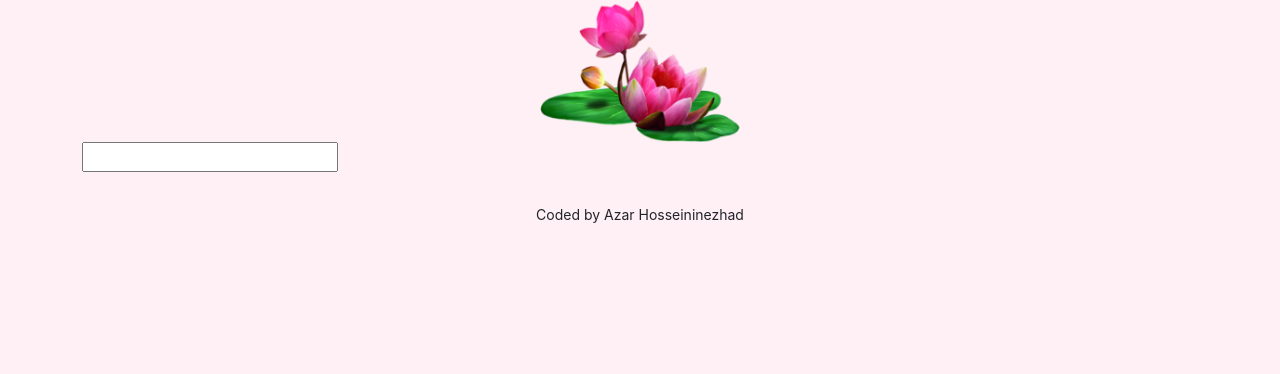
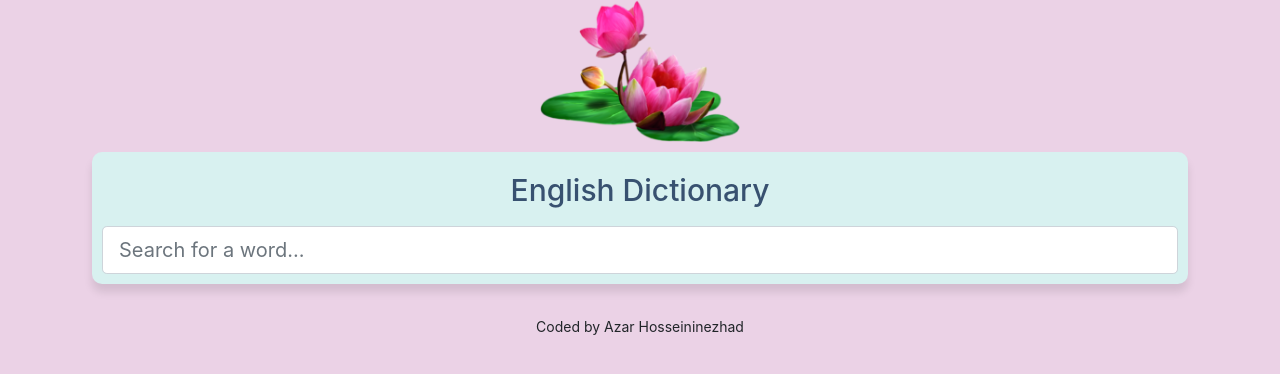
Before and after one commit to azarhn9/dictionary, a React (Create React App) app: page / in a window 1280 px wide. Shown: the top 374 px of the page. Built offline with nearby package versions, Linux system fonts and the light colour scheme.

Commit message:
style & photos

```diff
--- a/src/App.js
+++ b/src/App.js
@@ -1,7 +1,7 @@
 
 import logo from './l2.png';
 import './App.css';
-import Dictionary from './Dictionary';
+import Search from './Search';
 export default function App() {
   return (
     <div className="App">
@@ -11,7 +11,7 @@ export default function App() {
 <img src={logo} className="App-logo" alt="logo" />
       </header>
       <main>
-        <Dictionary />
+        <Search />
       </main>
       <footer className="App-footer">
         <small>Coded by Azar Hosseininezhad</small>
--- a/src/Dictionary.css
+++ /dev/null
@@ -1,2 +0,0 @@
-.Dictionary {
-}
--- a/src/Dictionary.js
+++ /dev/null
@@ -1,34 +0,0 @@
-import React, { useState } from "react";
-import axios from "axios";
-import Results from "./Results";
-import "./Dictionary.css";
-
-export default function Dictionary() {
-  let [keyword, setKeyword] = useState("");
-  let [results, setResults] = useState(null);
-
-  function handleResponse(response) {
-    setResults(response.data[0]);
-  }
-
-  function search(event) {
-    event.preventDefault();
-
-    // documentation: https://dictionaryapi.dev/e
-    let apiUrl = `https://api.dictionaryapi.dev/api/v2/entries/en_US/${keyword}`;
-    axios.get(apiUrl).then(handleResponse);
-  }
-
-  function handleKeywordChange(event) {
-    setKeyword(event.target.value);
-  }
-
-  return (
-    <div className="Dictionary">
-      <form onSubmit={search}>
-        <input type="search" onChange={handleKeywordChange} />
-      </form>
-      <Results results={results} />
-    </div>
-  );
-}
--- /dev/null
+++ b/src/Search.css
@@ -0,0 +1,21 @@
+.SearchBar section {
+  background-color: #d8f1f0;
+  margin: 10px;
+  padding: 10px;
+  border-radius: 10px;
+  box-shadow: 0 8px 8px rgb(0 0 0 / 10%);
+}
+
+h1 {
+  font-size: 30px;
+  text-align: center;
+  padding-top: 10px;
+  padding-bottom: 10px;
+  color: #385170;
+}
+
+form {
+  display: flex;
+  justify-content: center;
+  align-items: center;
+}
--- /dev/null
+++ b/src/Search.js
@@ -0,0 +1,58 @@
+import React, { useState } from "react";
+import axios from "axios";
+import Results from "./Results";
+import Photos from "./Photos";
+import "./Search.css";
+
+export default function Search() {
+  let [searchTerm, setSearchTerm] = useState("");
+  let [results, setResults] = useState(null);
+  let [photos, setPhotos] = useState(null);
+
+  function handleResponse(response) {
+    setResults(response.data[0]);
+  }
+
+  function pexelsSearch(response) {
+    setPhotos(response.data.photos);
+  }
+
+  function dictionarySearch(event) {
+    event.preventDefault();
+    // documentation: https://dictionaryapi.dev
+    let apiUrl = `https://api.dictionaryapi.dev/api/v2/entries/en/${searchTerm}`;
+    axios.get(apiUrl).then(handleResponse);
+
+    let pexelsApiKey =
+      "563492ad6f91700001000001483f153019b4453c9422a8c3b4367773";
+    let pexelsApiUrl = `https://api.pexels.com/v1/search?query=${searchTerm}`;
+    axios
+      .get(pexelsApiUrl, {
+        headers: { Authorization: `Bearer ${pexelsApiKey}` },
+      })
+      .then(pexelsSearch);
+  }
+
+  function handleSearchTerm(event) {
+    event.preventDefault();
+    setSearchTerm(event.target.value);
+  }
+
+  return (
+    <div className="SearchBar">
+      <section>
+        <h1>English Dictionary</h1>
+        <form onSubmit={dictionarySearch}>
+          <input
+            type="search"
+            className="form-control form-control-lg"
+            placeholder="Search for a word..."
+            onChange={handleSearchTerm}
+          />
+        </form>
+      </section>
+      <Results results={results} />
+      <Photos photos={photos} />
+    </div>
+  );
+}
--- a/src/index.css
+++ b/src/index.css
@@ -1,5 +1,5 @@
 body {
-  background-color: lavenderblush;
+  background-color: rgb(235, 210, 230);
   margin: 0;
   font-family: -apple-system, BlinkMacSystemFont, "Segoe UI", "Roboto", "Oxygen",
     "Ubuntu", "Cantarell", "Fira Sans", "Droid Sans", "Helvetica Neue",
```
Also changed, not shown: 1 other file (tests, documents, lock files or other folders).
